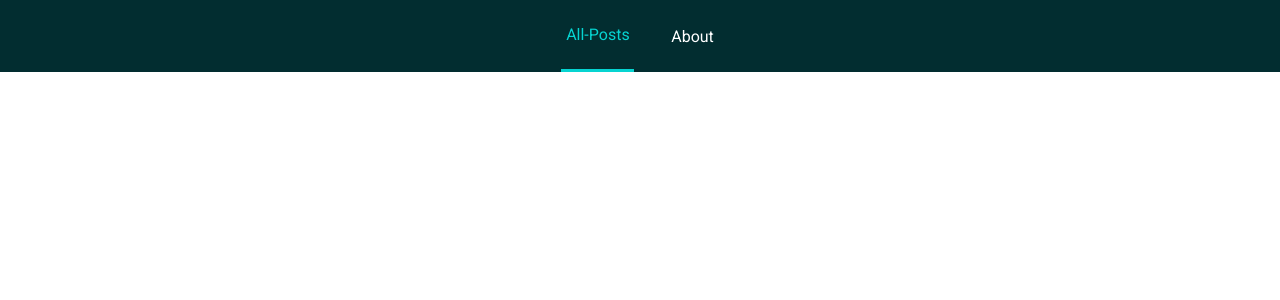
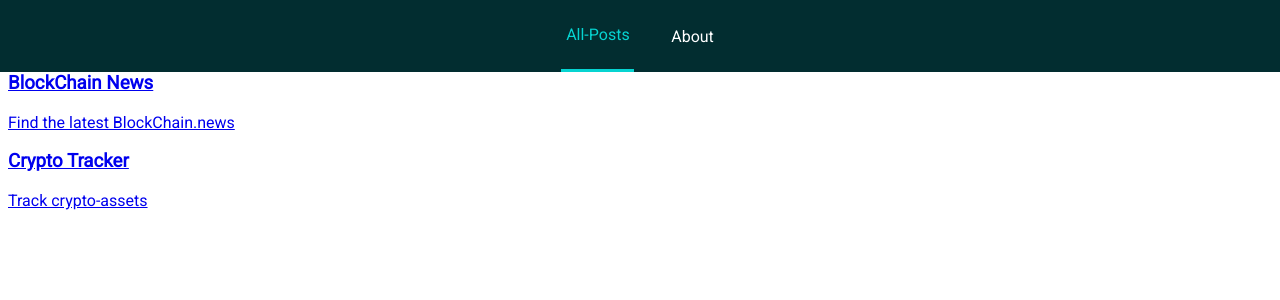
Before and after one commit to gitchili/crypto.blog, a Nuxt app in the folder storyblok-crypto-blog/: page / in a window 1280 px wide. Shown: the top 300 px of the page. Built offline with nearby package versions, Linux system fonts and the light colour scheme.

Commit message:
post component build-test

```diff
--- a/storyblok-crypto-blog/pages/index.vue
+++ b/storyblok-crypto-blog/pages/index.vue
@@ -1,5 +1,19 @@
 <template>
   <section class="container">
+    <nuxt-link
+      v-for="post in posts"
+    :key="post.id"
+    :to="post.id">
+    <article class="post-preview">
+      <div
+
+      class="post-preview-thumbnail"></div>
+      <div class="post-review-content"></div>
+      <h1>{{ post.title }}</h1>
+      <p>{{ post.previewText }}</p>
+    </article>
+    </nuxt-link>
+
 
   </section>
 </template>
@@ -7,8 +21,25 @@
 <script>
 
 export default {
-
-}
+  data() {
+    return {
+      posts: [
+        {
+          title: "BlockChain News",
+          previewText: 'Find the latest BlockChain.news',
+          thumbnailUrl: "",
+          id: "a-new-Beginning"
+        },
+        {
+          title: "Crypto Tracker",
+          previewText: 'Track crypto-assets',
+          thumbnailUrl: "",
+          id: "a-second-Beginning"
+        }
+      ]
+    };
+  }
+};
 </script>
 
 <style>
```
